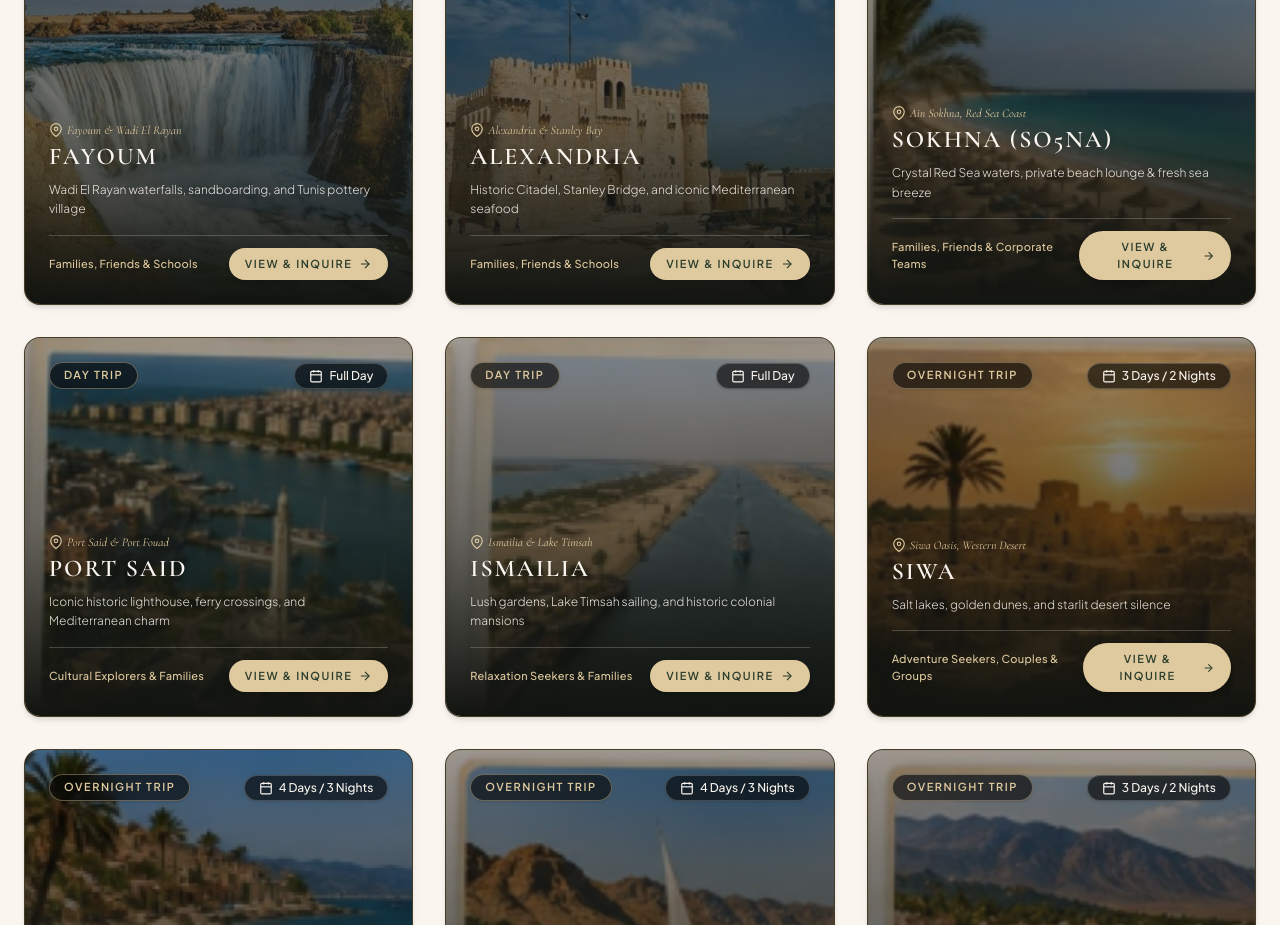
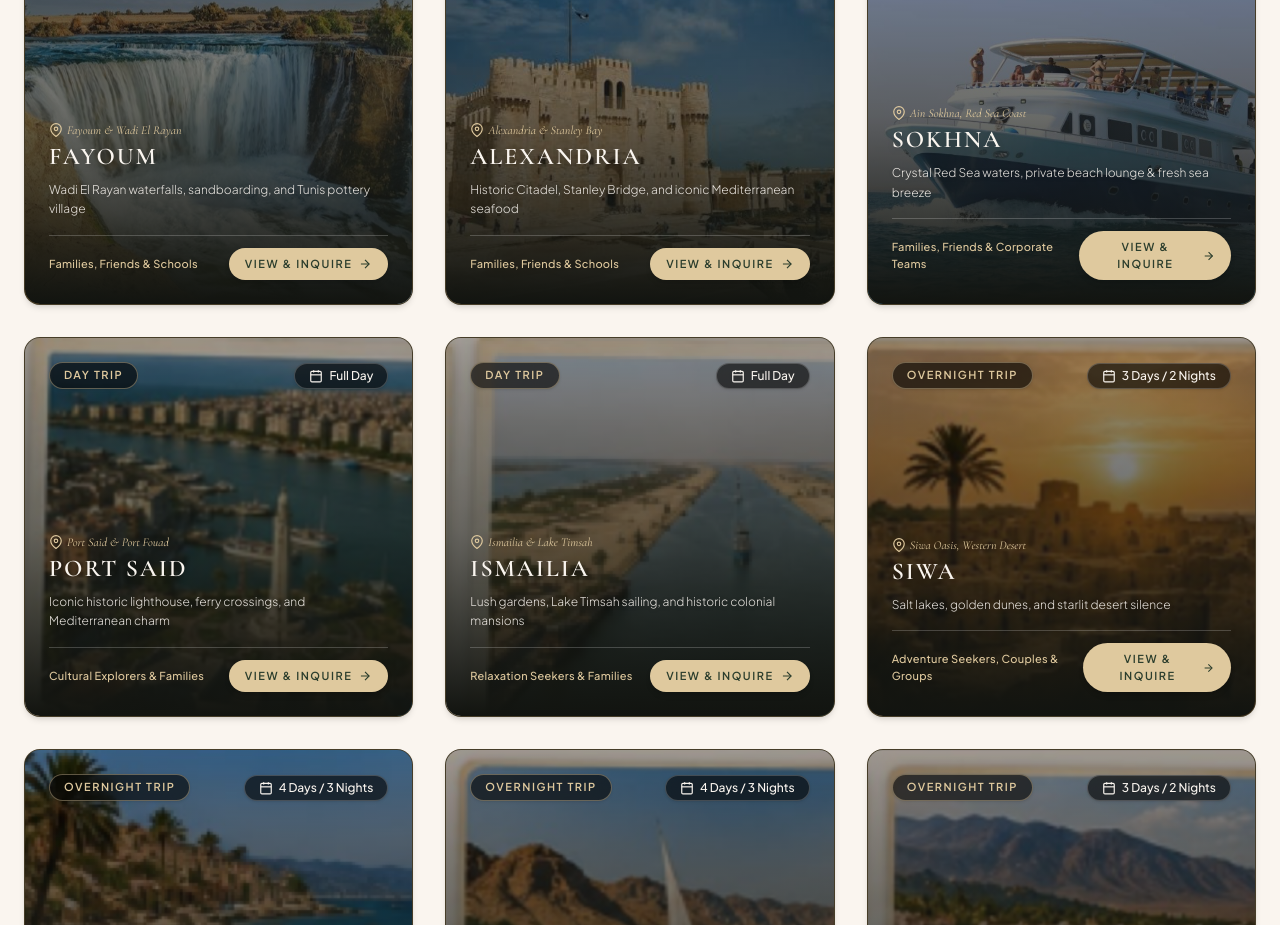
Before and after one commit to Pavlyemad2005/Hidden_Gems, a Next.js app: page / in a window 1280 px wide. Shown: the part 3940-4865 px from the top of the page. Built offline with nearby package versions, Linux system fonts and the light colour scheme.

Commit message:
Update Sokhna trip with official luxury yacht photo and clean title

```diff
--- a/src/app/page.tsx
+++ b/src/app/page.tsx
@@ -490,7 +490,7 @@ const GEMS_DATA: GemItem[] = [
     category: "day-trips",
     categoryLabel: "Day Trip",
     tag: "Day Trip · Coastal Day Use",
-    title: "Sokhna (SO5NA)",
+    title: "Sokhna",
     subtitle: "Crystal Red Sea waters, private beach lounge & fresh sea breeze",
     description:
       "An effortless day escape just 60 minutes from New Cairo. Relax on private sandy beaches, swim in warm turquoise waters, and enjoy a day-use chalet or resort pass with fresh meals and water sports.",
```
Also changed, not shown: public/photos/sokhna.png.
